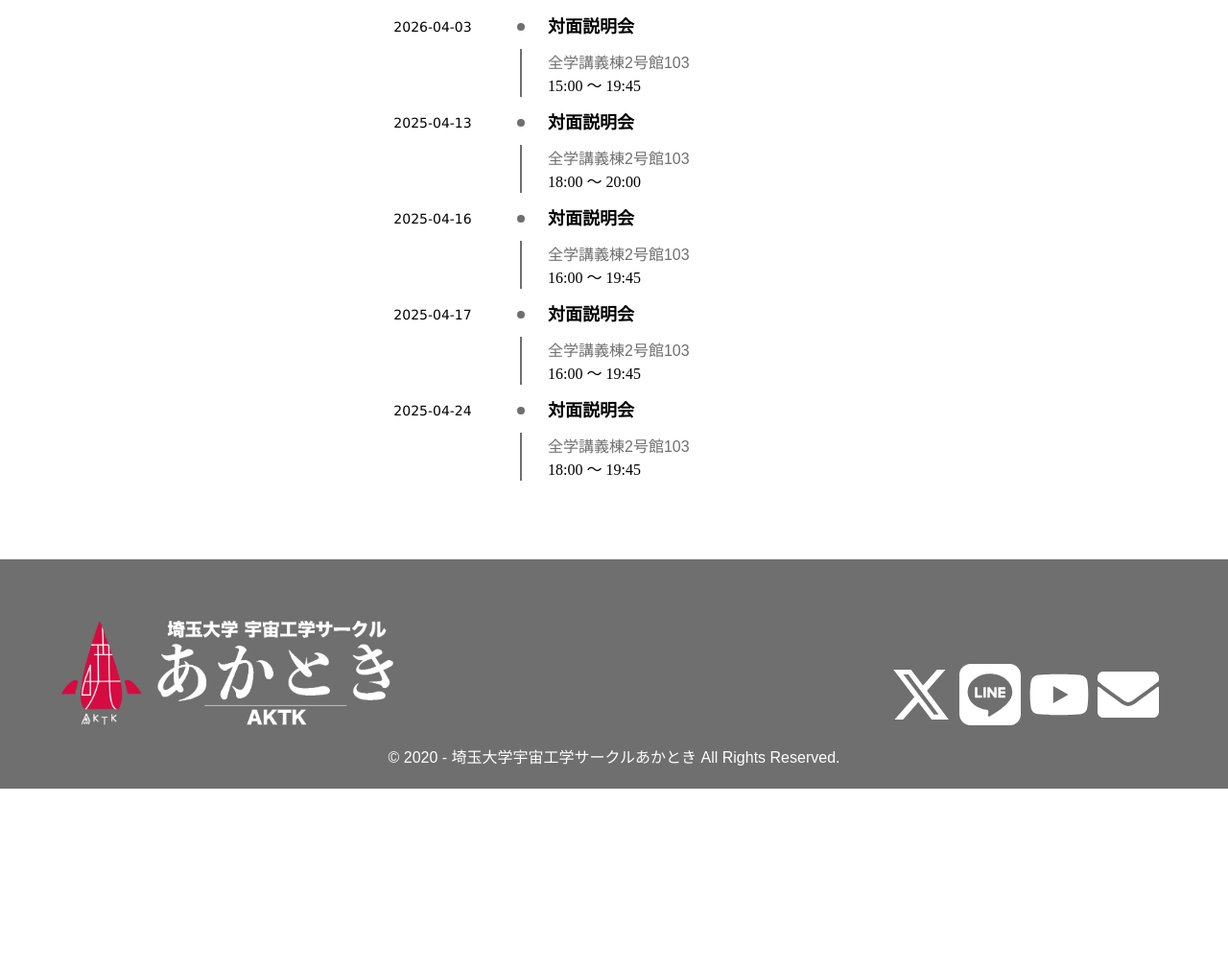
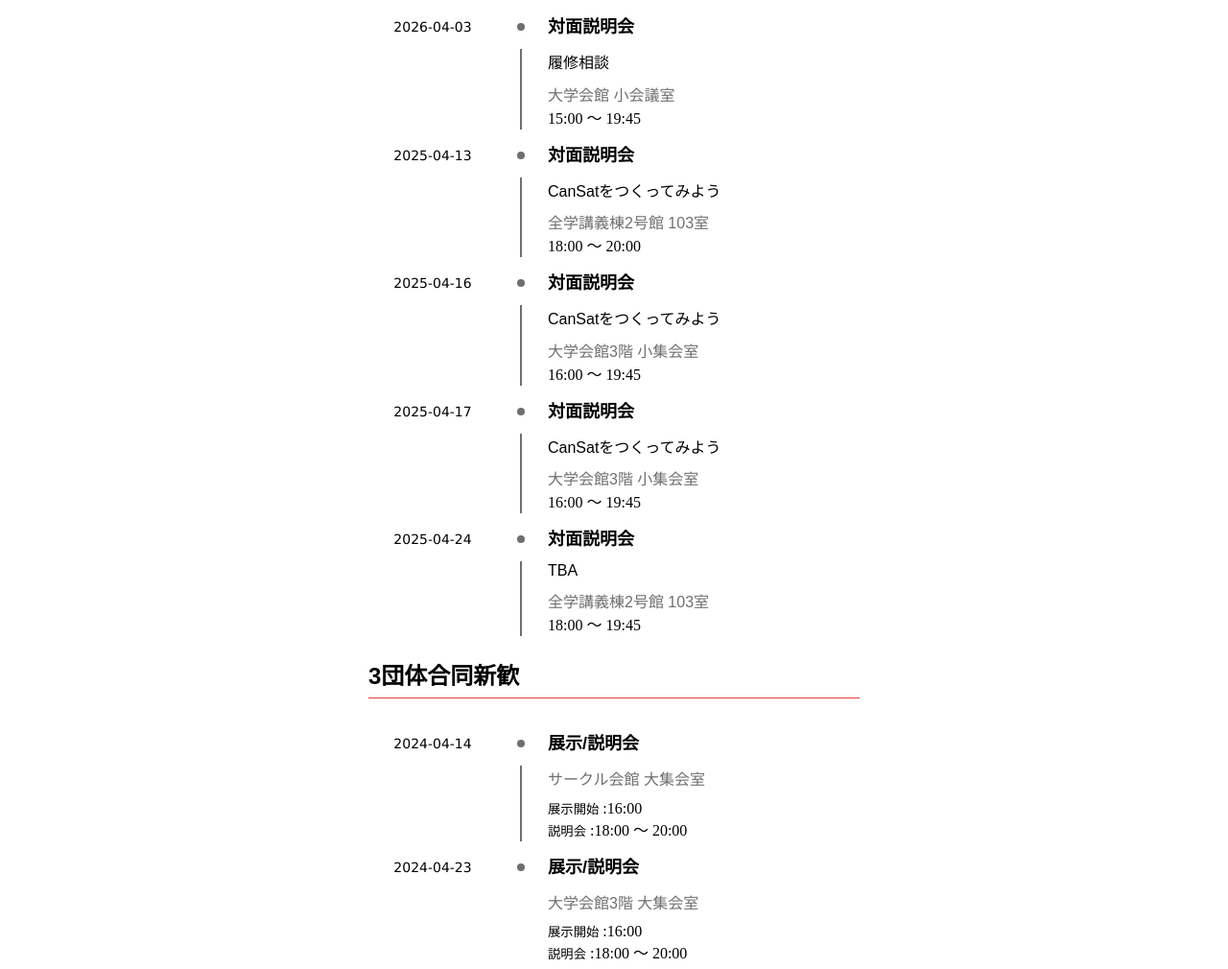
Before and after one commit to Akatoki-Saidai/Akatoki-Saidai.github.io, an Astro site: page /shinkan in a window 1280 px wide. Shown: the part 212-1222 px from the top of the page at 96% size. Before the commit the page ends 1034 px from the top, so only its background shows below. Built offline with nearby package versions, Linux system fonts and the light colour scheme; Astro itself is replaced by a stand-in of ours.

Commit message:
新歓情報の更新 Fixes #61

```diff
--- a/src/pages/index.astro
+++ b/src/pages/index.astro
@@ -1,12 +1,18 @@
 ---
 import Layout from "../layouts/Layout.astro";
 import "../styles/index.css";
+import "../styles/banner.css";
 
 const pageTitle = "埼玉大学宇宙工学サークルあかとき";
 ---
 
 <Layout pageTitle={pageTitle}>
   <main class="main-container">
+    <div class="shinkan__banner">
+      <div class="shinkan__banner--inner">
+        <a href="/shinkan/" class="shinkan__banner--item">新歓実施中!</a>
+      </div>
+    </div>
     <section class="home">
       <div class="bg bg1"></div>
       <div class="bg bg2"></div>
--- a/src/pages/shinkan.astro
+++ b/src/pages/shinkan.astro
@@ -6,7 +6,7 @@ const pageTitle = "新歓情報 | 埼玉大学宇宙工学サークルあかと
 ---
 <Layout pageTitle={pageTitle}>
   <main class="main-container">
-    <section class="schedule">
+    <section class="info__aktk">
       <h1 class="content-title">新歓スケジュール</h1>
       <p class="content-description">日程は調整できます。お気軽にご連絡ください！</p>
       <table class="schedule-table">
@@ -17,8 +17,9 @@ const pageTitle = "新歓情報 | 埼玉大学宇宙工学サークルあかと
             <span class="schedule-line"></span>
           </td>
           <td class="schedule-content">
-            <h2>対面説明会</h2>
-            <p>全学講義棟2号館103</p>
+            <h3>対面説明会</h3>
+            <p class="shinkan__info--content">履修相談</p>
+            <p class="shinkan__info--place">大学会館 小会議室</p>
             <time>15:00 ～ 19:45</time>
           </td>
         </tr>
@@ -29,8 +30,9 @@ const pageTitle = "新歓情報 | 埼玉大学宇宙工学サークルあかと
             <span class="schedule-line"></span>
           </td>
           <td class="schedule-content">
-            <h2>対面説明会</h2>
-            <p>全学講義棟2号館103</p>
+            <h3>対面説明会</h3>
+            <p class="shinkan__info--content">CanSatをつくってみよう</p>
+            <p class="shinkan__info--place">全学講義棟2号館 103室</p>
             <time>18:00 ～ 20:00</time>
           </td>
         </tr>
@@ -41,8 +43,9 @@ const pageTitle = "新歓情報 | 埼玉大学宇宙工学サークルあかと
             <span class="schedule-line"></span>
           </td>
           <td class="schedule-content">
-            <h2>対面説明会</h2>
-            <p>全学講義棟2号館103</p>
+            <h3>対面説明会</h3>
+            <p class="shinkan__info--content">CanSatをつくってみよう</p>
+            <p class="shinkan__info--place">大学会館3階 小集会室</p>
             <time>16:00 ～ 19:45</time>
           </td>
         </tr>
@@ -53,8 +56,9 @@ const pageTitle = "新歓情報 | 埼玉大学宇宙工学サークルあかと
             <span class="schedule-line"></span>
           </td>
           <td class="schedule-content">
-            <h2>対面説明会</h2>
-            <p>全学講義棟2号館103</p>
+            <h3>対面説明会</h3>
+            <p class="shinkan__info--content">CanSatをつくってみよう</p>
+            <p class="shinkan__info--place">大学会館3階 小集会室</p>
             <time>16:00 ～ 19:45</time>
           </td>
         </tr>
@@ -65,66 +69,45 @@ const pageTitle = "新歓情報 | 埼玉大学宇宙工学サークルあかと
             <span class="schedule-line"></span>
           </td>
           <td class="schedule-content">
-            <h2>対面説明会</h2>
-            <p>全学講義棟2号館103</p>
+            <h3>対面説明会</h3>
+            <p class="shinkan__info--content">TBA</p>
+            <p class="shinkan__info--place">全学講義棟2号館 103室</p>
             <time>18:00 ～ 19:45</time>
           </td>
         </tr>
       </table>
     </section>
-    <!-- <section class="ex-schedule">
-      <h1 class="content-title">昨年度の新歓スケジュール</h1>
-      <p class="content-description">昨年度の新歓スケジュールは以下の通りです。</p>
+    <section class="info__uni">
+      <h2 class="shinkan__info--uni">3団体合同新歓</h2>
+      <p class="content-description"></p>
       <table class="schedule-table">
         <tr>
-          <td class="schedule-time"><time>2024-04-12</time></td>
+          <td class="schedule-time"><time>2024-04-14</time></td>
           <td class="schedule-timeline">
             <span class="schedule-dot"></span>
             <span class="schedule-line"></span>
           </td>
           <td class="schedule-content">
-            <h2>対面説明会</h2>
-            <p>全学講義棟2号館103</p>
-            <time>17:00 ～ 20:00</time>
+            <h3>展示/説明会</h3>
+            <p class="shinkan__info--place">サークル会館 大集会室</p>
+            <time class="start--time"><small>展示開始</small> :16:00</time>
+            <time><small>説明会</small> :18:00 ～ 20:00</time>
           </td>
         </tr>
         <tr>
-          <td class="schedule-time"><time>2024-04-16</time></td>
-          <td class="schedule-timeline">
-            <span class="schedule-dot"></span>
-            <span class="schedule-line"></span>
-          </td>
-          <td class="schedule-content">
-            <h2>対面説明会</h2>
-            <p>全学講義棟2号館103</p>
-            <time>18:00 ～ 20:00</time>
-          </td>
-        </tr>
-        <tr>
-          <td class="schedule-time"><time>2024-04-18</time></td>
-          <td class="schedule-timeline">
-            <span class="schedule-dot"></span>
-            <span class="schedule-line"></span>
-          </td>
-          <td class="schedule-content">
-            <h2>対面説明会</h2>
-            <p>全学講義棟2号館103</p>
-            <time>18:00 ～ 20:00</time>
-          </td>
-        </tr>
-        <tr>
-          <td class="schedule-time"><time>2024-04-24</time></td>
+          <td class="schedule-time"><time>2024-04-23</time></td>
           <td class="schedule-timeline">
             <span class="schedule-dot"></span>
             <span class="schedule-line schedule-line-start"></span>
           </td>
           <td class="schedule-content">
-            <h2>対面説明会</h2>
-            <p>全学講義棟2号館103</p>
-            <time>18:00 ～ 20:00</time>
+            <h3>展示/説明会</h3>
+            <p class="shinkan__info--place">大学会館3階 大集会室</p>
+            <time class="start--time"><small>展示開始</small> :16:00</time>
+            <time><small>説明会</small> :18:00 ～ 20:00</time>
           </td>
         </tr>
       </table>
-    </section> -->
+    </section>
   </main>
 </Layout>
--- a/src/styles/index.css
+++ b/src/styles/index.css
@@ -1,4 +1,5 @@
 .main-container {
+  position: relative;
   padding-top: 56px;
 }
 
@@ -143,6 +144,8 @@
   color: #6f6f6f;
   line-height: 32px;
 }
+
+
 
 .sns-icon-list {
   list-style: none;
--- a/src/styles/shinkan.css
+++ b/src/styles/shinkan.css
@@ -2,7 +2,7 @@
   padding: 56px 30% 0 30%;
 }
 
-.schedule{
+.info__uni{
   margin-bottom: 10vh;
 }
 
@@ -80,20 +80,35 @@
   display: none;
 }
 
-.schedule-content h2 {
+.schedule-content h3 {
+  display: block;
   height: auto;
   line-height: 48px;
   margin: 0;
   font-size: 18px;
 }
 
-.schedule-content p {
+.shinkan__info--place{
   margin: 0;
   color: #6f6f6f;
 }
 
+.shinkan__info--content{
+  margin:0 0 .6em 0;
+}
+
 .schedule-content time {
+  display: block;
   font-family: 'Times New Roman', Times, serif;
+}
+
+.shinkan__info--uni{
+  padding-bottom: .3em;
+  border-bottom: solid 1px #e63f3f;
+}
+
+.start--time{
+  padding-top: .6em;
 }
 
 @media (max-width: 1248px) {
```
Also changed, not shown: src/styles/banner.css (added, +37 -0 lines), public/akatoking.png (added).
